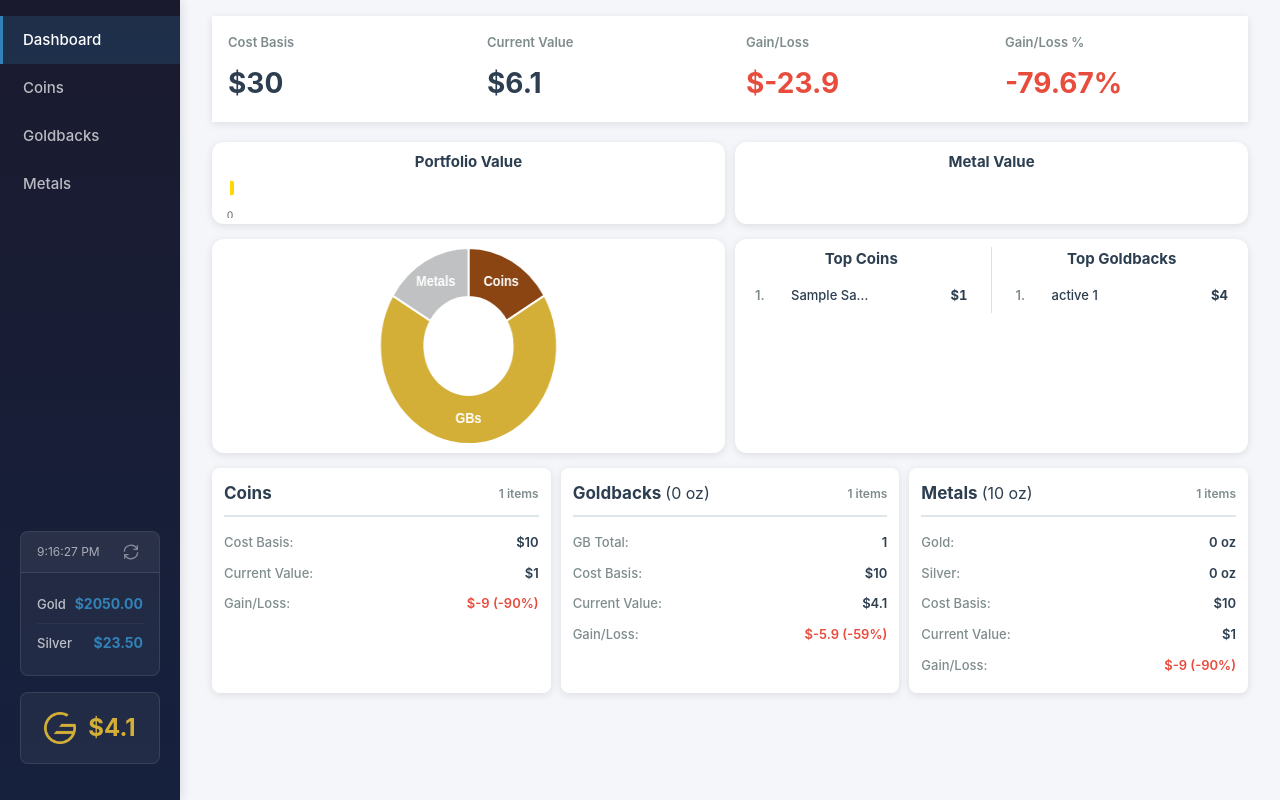
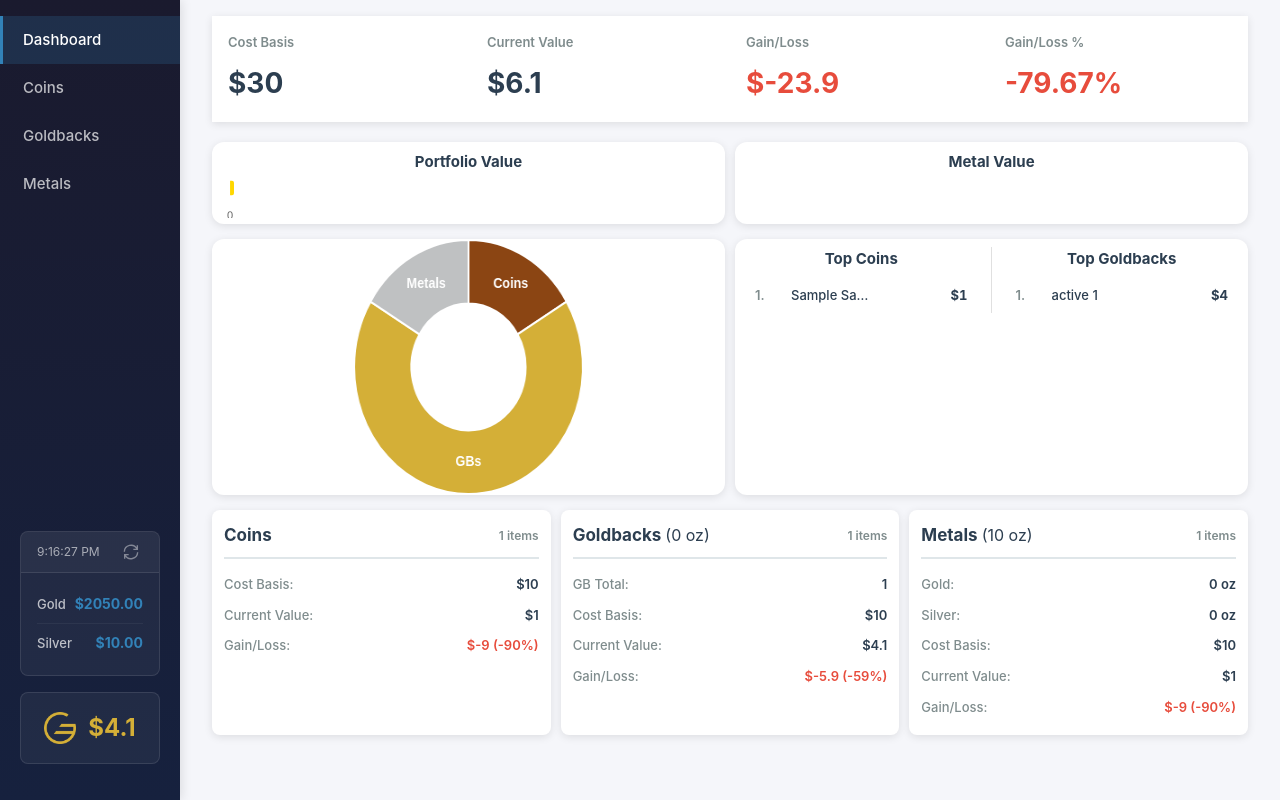
Before and after one commit to ShadowWhisperer/MyStack, a Flask app: page /dashboard in a window 1280 px wide. Run offline with Flask 3, Linux system fonts and the light colour scheme; the visitor is signed in with stand-in values (Sample User, id 1); tables that the repository leaves empty hold one stand-in row (values such as "Sample post").

Commit message:
Refine styles and update chart configurations
Adjusted padding for donut chart and modified aspect ratio. Updated value formatting to round numbers.

```diff
--- a/templates/dashboard.html
+++ b/templates/dashboard.html
@@ -135,11 +135,16 @@
     padding: 8px 12px 6px 12px;
 }
 
+/* Extra vertical padding for donut chart to prevent stretching */
+.chart-card:has(canvas#categoryDonutChart) {
+    padding: 12px 12px;
+}
+
 .chart-card:has(canvas#categoryDonutChart) {
     display: flex;
     align-items: center;
     justify-content: center;
-    padding: 8px;
+    padding: 0px;
 }
 
 #categoryDonutChart {
@@ -534,7 +539,7 @@ new Chart(categoryDonutCtx, {
     options: {
         responsive: true,
         maintainAspectRatio: true,
-        aspectRatio: 2.5,
+        aspectRatio: 2,
         plugins: {
             legend: {
                 display: false  // Remove legend
@@ -549,7 +554,7 @@ new Chart(categoryDonutCtx, {
                         const value = context.parsed;
                         const total = context.dataset.data.reduce((a, b) => a + b, 0);
                         const percentage = ((value / total) * 100).toFixed(1);
-                        return `$${value.toLocaleString('en-US', {minimumFractionDigits: 2, maximumFractionDigits: 2})} (${percentage}%)`;
+                        return `$${Math.round(value).toLocaleString('en-US')} (${percentage}%)`;
                     }
                 }
             },
```
